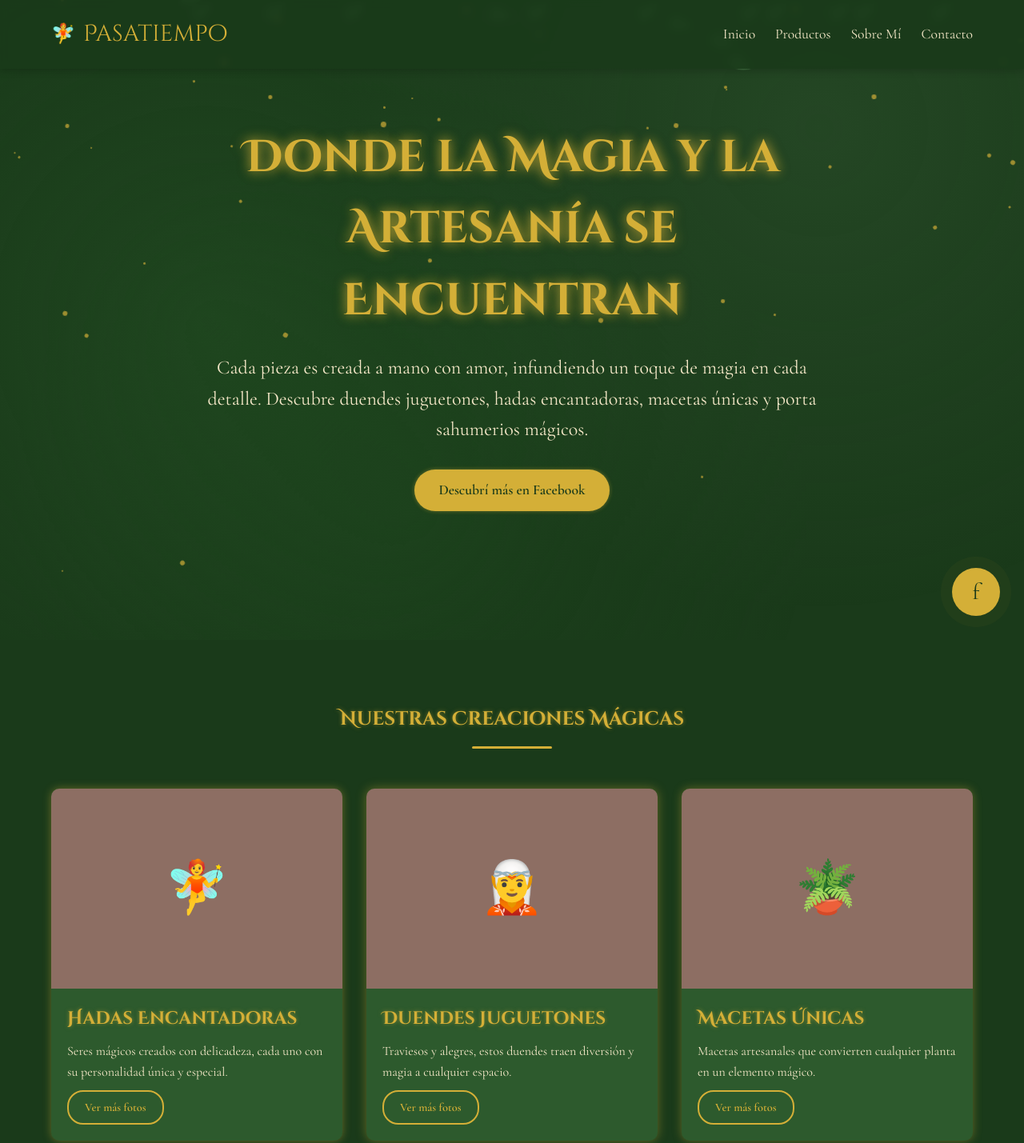
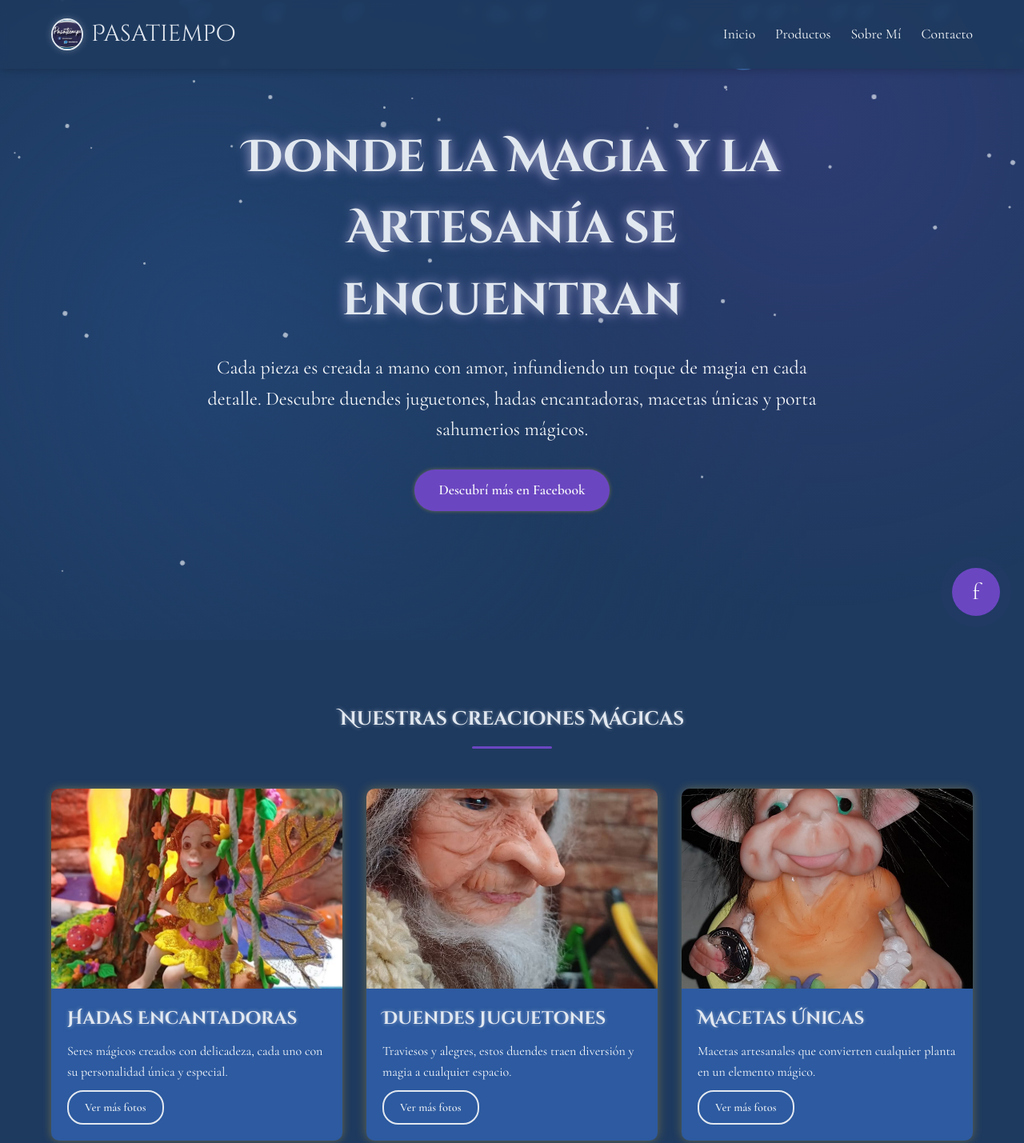
Before and after one commit to Menm4lst/Proyecto_PasaTiempos, a plain HTML site: page index.html in a window 1280 px wide. Shown: the top 1429 px of the page at 80% size. Drawn offline with nearby package versions, Linux system fonts and the light colour scheme.

Commit message:
ultimas mods

```diff
--- a/index.html
+++ b/index.html
@@ -4,6 +4,12 @@
     <meta charset="UTF-8">
     <meta name="viewport" content="width=device-width, initial-scale=1.0">
     <title>Pasatiempo - Duendes, Hadas y Más</title>
+
+    <!-- Favicon -->
+    <link rel="icon" type="image/jpeg" href="images/logo.jpeg">
+    <link rel="shortcut icon" type="image/jpeg" href="images/logo.jpeg">
+    <link rel="apple-touch-icon" href="images/logo.jpeg">
+
     <link href="https://fonts.googleapis.com/css2?family=Cinzel+Decorative:wght@400;700&family=Cormorant+Garamond:wght@300;400;600&display=swap" rel="stylesheet">
     <link rel="stylesheet" href="styles.css">
 </head>
@@ -15,7 +21,10 @@
 
     <!-- Header -->
     <header>
-        <a href="#" class="logo">Pasatiempo</a>
+        <a href="#" class="logo">
+            <img src="images/logo.jpeg" alt="Pasatiempo Logo" class="logo-img">
+            Pasatiempo
+        </a>
         <nav>
             <ul>
                 <li><a href="#inicio">Inicio</a></li>
@@ -40,7 +49,9 @@
         <h2 class="section-title">Nuestras Creaciones Mágicas</h2>
         <div class="galeria">
             <div class="producto">
-                <div class="producto-img">🧚</div>
+                <div class="producto-img">
+                    <img src="images/hada.jpeg" alt="Hada Encantadora" class="producto-imagen">
+                </div>
                 <div class="producto-info">
                     <h3>Hadas Encantadoras</h3>
                     <p>Seres mágicos creados con delicadeza, cada uno con su personalidad única y especial.</p>
@@ -48,7 +59,9 @@
                 </div>
             </div>
             <div class="producto">
-                <div class="producto-img">🧝</div>
+                <div class="producto-img">
+                    <img src="images/duende.jpeg" alt="Duende Juguetón" class="producto-imagen">
+                </div>
                 <div class="producto-info">
                     <h3>Duendes Juguetones</h3>
                     <p>Traviesos y alegres, estos duendes traen diversión y magia a cualquier espacio.</p>
@@ -56,7 +69,9 @@
                 </div>
             </div>
             <div class="producto">
-                <div class="producto-img">🪴</div>
+                <div class="producto-img">
+                    <img src="images/maceta.jpeg" alt="Maceta Única" class="producto-imagen">
+                </div>
                 <div class="producto-info">
                     <h3>Macetas Únicas</h3>
                     <p>Macetas artesanales que convierten cualquier planta en un elemento mágico.</p>
@@ -64,7 +79,9 @@
                 </div>
             </div>
             <div class="producto">
-                <div class="producto-img">🕯️</div>
+                <div class="producto-img">
+                    <img src="images/portasahumerios.jpeg" alt="Porta Sahumerios" class="producto-imagen">
+                </div>
                 <div class="producto-info">
                     <h3>Porta Sahumerios</h3>
                     <p>Diseños especiales para crear atmósferas místicas y aromáticas en tu hogar.</p>
--- a/styles.css
+++ b/styles.css
@@ -1,12 +1,12 @@
-/* Variables de colores */
+/* Variables de colores - Tema Pasatiempo */
 :root {
-    --verde-oscuro: #1a3a1a;
-    --verde-medio: #2d5a2d;
-    --verde-claro: #4a7c4a;
-    --marron-oscuro: #5d4037;
-    --marron-claro: #8d6e63;
-    --dorado: #d4af37;
-    --beige: #f5e8c8;
+    --azul-principal: #1e3a5f;
+    --azul-medio: #2d5aa0;
+    --azul-claro: #4a90e2;
+    --morado-oscuro: #3d2352;
+    --morado-claro: #6b46c1;
+    --plateado: #e2e8f0;
+    --blanco-suave: #f8fafc;
     --transicion: all 0.3s ease;
 }
 
@@ -19,8 +19,8 @@
 
 body {
     font-family: 'Cormorant Garamond', serif;
-    background-color: var(--verde-oscuro);
-    color: var(--beige);
+    background-color: var(--azul-principal);
+    color: var(--blanco-suave);
     line-height: 1.6;
     overflow-x: hidden;
     position: relative;
@@ -29,8 +29,8 @@ body {
 h1, h2, h3 {
     font-family: 'Cinzel Decorative', cursive;
     font-weight: 700;
-    color: var(--dorado);
-    text-shadow: 0 0 5px rgba(212, 175, 55, 0.5);
+    color: var(--plateado);
+    text-shadow: 0 0 5px rgba(226, 232, 240, 0.5);
 }
 
 /* Fondo mágico */
@@ -41,9 +41,9 @@ h1, h2, h3 {
     width: 100%;
     height: 100%;
     background:
-        radial-gradient(circle at 20% 50%, rgba(42, 94, 42, 0.3) 0%, transparent 50%),
-        radial-gradient(circle at 80% 20%, rgba(77, 121, 77, 0.2) 0%, transparent 50%),
-        radial-gradient(circle at 40% 80%, rgba(29, 73, 29, 0.3) 0%, transparent 50%);
+        radial-gradient(circle at 20% 50%, rgba(45, 90, 160, 0.3) 0%, transparent 50%),
+        radial-gradient(circle at 80% 20%, rgba(107, 70, 193, 0.2) 0%, transparent 50%),
+        radial-gradient(circle at 40% 80%, rgba(30, 58, 95, 0.3) 0%, transparent 50%);
     z-index: -2;
 }
 
@@ -60,7 +60,7 @@ h1, h2, h3 {
 
 .particula {
     position: absolute;
-    background-color: var(--dorado);
+    background-color: var(--plateado);
     border-radius: 50%;
     opacity: 0.7;
     animation: caida linear infinite;
@@ -125,14 +125,14 @@ h1, h2, h3 {
 .btn {
     display: inline-block;
     padding: 12px 30px;
-    background-color: var(--dorado);
-    color: var(--verde-oscuro);
+    background-color: var(--morado-claro);
+    color: var(--blanco-suave);
     text-decoration: none;
     border-radius: 30px;
     font-weight: 600;
     font-size: 1.1rem;
     transition: var(--transicion);
-    box-shadow: 0 4px 15px rgba(212, 175, 55, 0.3);
+    box-shadow: 0 4px 15px rgba(107, 70, 193, 0.3);
     border: none;
     cursor: pointer;
     position: relative;
@@ -141,7 +141,7 @@ h1, h2, h3 {
 
 .btn:hover {
     transform: translateY(-3px);
-    box-shadow: 0 8px 20px rgba(212, 175, 55, 0.5);
+    box-shadow: 0 8px 20px rgba(107, 70, 193, 0.5);
 }
 
 .btn:after {
@@ -169,7 +169,7 @@ header {
     width: 100%;
     top: 0;
     z-index: 1000;
-    background-color: rgba(26, 58, 26, 0.9);
+    background-color: rgba(30, 58, 95, 0.9);
     backdrop-filter: blur(5px);
     box-shadow: 0 2px 10px rgba(0, 0, 0, 0.2);
 }
@@ -177,17 +177,23 @@ header {
 .logo {
     font-family: 'Cinzel Decorative', cursive;
     font-size: 1.8rem;
-    color: var(--dorado);
+    color: var(--plateado);
     text-decoration: none;
     display: flex;
     align-items: center;
 }
 
-.logo:before {
-    content: '🧚';
+.logo-img {
+    width: 40px;
+    height: 40px;
+    border-radius: 50%;
     margin-right: 10px;
-    font-size: 1.5rem;
+    object-fit: cover;
+    border: 2px solid var(--plateado);
+    box-shadow: 0 0 10px rgba(226, 232, 240, 0.3);
 }
+
+
 
 nav ul {
     display: flex;
@@ -199,7 +205,7 @@ nav li {
 }
 
 nav a {
-    color: var(--beige);
+    color: var(--blanco-suave);
     text-decoration: none;
     font-size: 1.1rem;
     transition: var(--transicion);
@@ -207,7 +213,7 @@ nav a {
 }
 
 nav a:hover {
-    color: var(--dorado);
+    color: var(--plateado);
 }
 
 nav a:after {
@@ -217,7 +223,7 @@ nav a:after {
     left: 0;
     width: 0;
     height: 2px;
-    background-color: var(--dorado);
+    background-color: var(--plateado);
     transition: var(--transicion);
 }
 
@@ -250,17 +256,17 @@ nav a:hover:after {
 
 @keyframes tituloBrillo {
     0% {
-        text-shadow: 0 0 5px rgba(212, 175, 55, 0.5);
+        text-shadow: 0 0 5px rgba(226, 232, 240, 0.5);
     }
     100% {
-        text-shadow: 0 0 20px rgba(212, 175, 55, 0.8), 0 0 30px rgba(212, 175, 55, 0.6);
+        text-shadow: 0 0 20px rgba(226, 232, 240, 0.8), 0 0 30px rgba(107, 70, 193, 0.6);
     }
 }
 
 .hero p {
     font-size: 1.5rem;
     margin-bottom: 30px;
-    color: var(--beige);
+    color: var(--blanco-suave);
 }
 
 /* Secciones */
@@ -279,7 +285,7 @@ section {
     display: block;
     width: 100px;
     height: 3px;
-    background-color: var(--dorado);
+    background-color: var(--morado-claro);
     margin: 15px auto;
     border-radius: 3px;
 }
@@ -298,7 +304,7 @@ section {
     overflow: hidden;
     box-shadow: 0 5px 15px rgba(0, 0, 0, 0.2);
     transition: var(--transicion);
-    background-color: var(--verde-medio);
+    background-color: var(--azul-medio);
 }
 
 .producto:hover {
@@ -309,11 +315,23 @@ section {
 .producto-img {
     width: 100%;
     height: 250px;
-    background-color: var(--marron-claro);
+    background-color: var(--morado-oscuro);
     display: flex;
     align-items: center;
     justify-content: center;
-    font-size: 4rem;
+    overflow: hidden;
+    position: relative;
+}
+
+.producto-imagen {
+    width: 100%;
+    height: 100%;
+    object-fit: cover;
+    transition: var(--transicion);
+}
+
+.producto:hover .producto-imagen {
+    transform: scale(1.05);
 }
 
 .producto-info {
@@ -329,9 +347,9 @@ section {
     display: inline-block;
     padding: 8px 20px;
     background-color: transparent;
-    color: var(--dorado);
+    color: var(--plateado);
     text-decoration: none;
-    border: 2px solid var(--dorado);
+    border: 2px solid var(--plateado);
     border-radius: 20px;
     font-size: 0.9rem;
     font-weight: 600;
@@ -340,8 +358,8 @@ section {
 }
 
 .btn-producto:hover {
-    background-color: var(--dorado);
-    color: var(--verde-oscuro);
+    background-color: var(--plateado);
+    color: var(--azul-principal);
     transform: translateY(-2px);
 }
 
@@ -365,7 +383,7 @@ section {
 
 /* Sección Redes Sociales */
 .seccion-redes {
-    background: linear-gradient(135deg, var(--verde-medio) 0%, var(--verde-claro) 100%);
+    background: linear-gradient(135deg, var(--azul-medio) 0%, var(--morado-claro) 100%);
     padding: 80px 5%;
 }
 
@@ -378,7 +396,7 @@ section {
 .texto-redes {
     font-size: 1.3rem;
     margin-bottom: 50px;
-    color: var(--beige);
+    color: var(--blanco-suave);
     max-width: 800px;
     margin-left: auto;
     margin-right: auto;
@@ -392,7 +410,7 @@ section {
 }
 
 .cta-item {
-    background-color: rgba(245, 232, 200, 0.1);
+    background-color: rgba(248, 250, 252, 0.1);
     border-radius: 15px;
     padding: 30px 20px;
     transition: var(--transicion);
@@ -401,8 +419,8 @@ section {
 
 .cta-item:hover {
     transform: translateY(-5px);
-    border-color: var(--dorado);
-    background-color: rgba(245, 232, 200, 0.2);
+    border-color: var(--plateado);
+    background-color: rgba(248, 250, 252, 0.2);
 }
 
 .cta-icon {
@@ -417,39 +435,39 @@ section {
 
 .cta-item p {
     margin-bottom: 20px;
-    color: var(--beige);
+    color: var(--blanco-suave);
     opacity: 0.9;
 }
 
 .btn-cta {
     display: inline-block;
     padding: 12px 25px;
-    background-color: var(--dorado);
-    color: var(--verde-oscuro);
+    background-color: var(--plateado);
+    color: var(--azul-principal);
     text-decoration: none;
     border-radius: 25px;
     font-weight: 600;
     transition: var(--transicion);
-    box-shadow: 0 4px 15px rgba(212, 175, 55, 0.3);
+    box-shadow: 0 4px 15px rgba(226, 232, 240, 0.3);
 }
 
 .btn-cta:hover {
     transform: translateY(-2px);
-    box-shadow: 0 6px 20px rgba(212, 175, 55, 0.5);
+    box-shadow: 0 6px 20px rgba(226, 232, 240, 0.5);
 }
 
 .incentivos {
-    background-color: rgba(26, 58, 26, 0.3);
+    background-color: rgba(30, 58, 95, 0.3);
     border-radius: 15px;
     padding: 30px;
     margin-top: 40px;
-    border: 2px solid var(--dorado);
+    border: 2px solid var(--plateado);
 }
 
 .incentivo-texto {
     font-size: 1.2rem;
     margin-bottom: 20px;
-    color: var(--dorado);
+    color: var(--plateado);
 }
 
 .lista-incentivos {
@@ -462,12 +480,12 @@ section {
 .lista-incentivos li {
     padding: 8px 0;
     font-size: 1.1rem;
-    color: var(--beige);
+    color: var(--blanco-suave);
 }
 
 /* Footer */
 footer {
-    background-color: var(--marron-oscuro);
+    background-color: var(--morado-oscuro);
     padding: 40px 5%;
     text-align: center;
 }
@@ -475,7 +493,7 @@ footer {
 .footer-llamada {
     font-size: 1.2rem;
     margin-bottom: 25px;
-    color: var(--dorado);
+    color: var(--plateado);
 }
 
 .redes-sociales {
@@ -490,9 +508,9 @@ footer {
     align-items: center;
     justify-content: center;
     padding: 15px 25px;
-    background-color: var(--dorado);
+    background-color: var(--plateado);
     border-radius: 30px;
-    color: var(--verde-oscuro);
+    color: var(--azul-principal);
     font-size: 1.2rem;
     text-decoration: none;
     transition: var(--transicion);
@@ -503,7 +521,7 @@ footer {
 
 .red-social:hover {
     transform: translateY(-3px);
-    box-shadow: 0 8px 25px rgba(212, 175, 55, 0.6);
+    box-shadow: 0 8px 25px rgba(226, 232, 240, 0.6);
 }
 
 .red-texto {
@@ -516,7 +534,7 @@ footer {
 
 .footer-beneficio {
     font-size: 1rem;
-    color: var(--beige);
+    color: var(--blanco-suave);
     margin: 20px 0;
     font-style: italic;
 }
@@ -530,27 +548,27 @@ footer {
     width: 60px;
     height: 60px;
     border-radius: 50%;
-    background-color: var(--dorado);
-    color: var(--verde-oscuro);
+    background-color: var(--morado-claro);
+    color: var(--blanco-suave);
     display: flex;
     align-items: center;
     justify-content: center;
     font-size: 1.8rem;
     text-decoration: none;
-    box-shadow: 0 4px 15px rgba(212, 175, 55, 0.4);
+    box-shadow: 0 4px 15px rgba(107, 70, 193, 0.4);
     transition: var(--transicion);
     animation: pulso 2s infinite;
 }
 
 @keyframes pulso {
     0% {
-        box-shadow: 0 0 0 0 rgba(212, 175, 55, 0.7);
+        box-shadow: 0 0 0 0 rgba(107, 70, 193, 0.7);
     }
     70% {
-        box-shadow: 0 0 0 15px rgba(212, 175, 55, 0);
+        box-shadow: 0 0 0 15px rgba(107, 70, 193, 0);
     }
     100% {
-        box-shadow: 0 0 0 0 rgba(212, 175, 55, 0);
+        box-shadow: 0 0 0 0 rgba(107, 70, 193, 0);
     }
 }
 
@@ -619,4 +637,13 @@ footer {
         max-width: 250px;
         justify-content: center;
     }
+
+    .logo-img {
+        width: 35px;
+        height: 35px;
+    }
+
+    .logo {
+        font-size: 1.5rem;
+    }
 }
```
Also changed, not shown: images/duende.jpeg (added), images/hada.jpeg (added), images/hada1.jpeg (added), images/logo.jpeg (added), images/maceta.jpeg (added), images/portasahumerios.jpeg (added), 1 other file.
